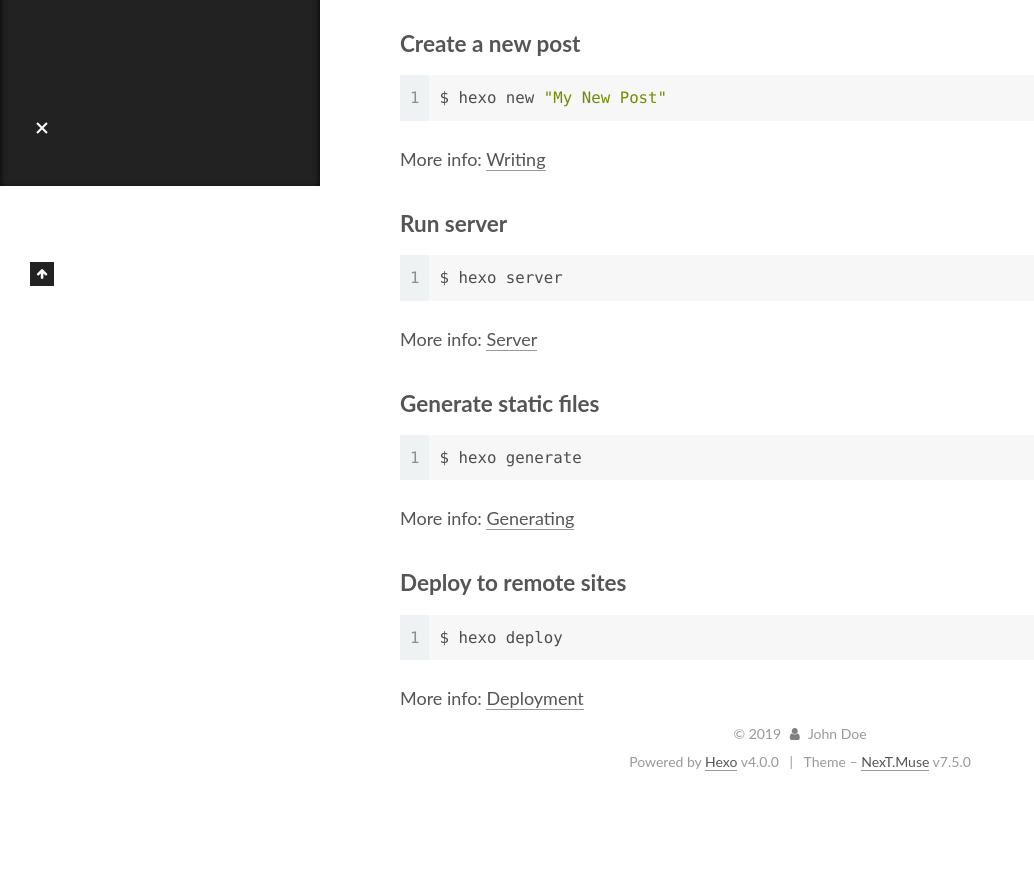
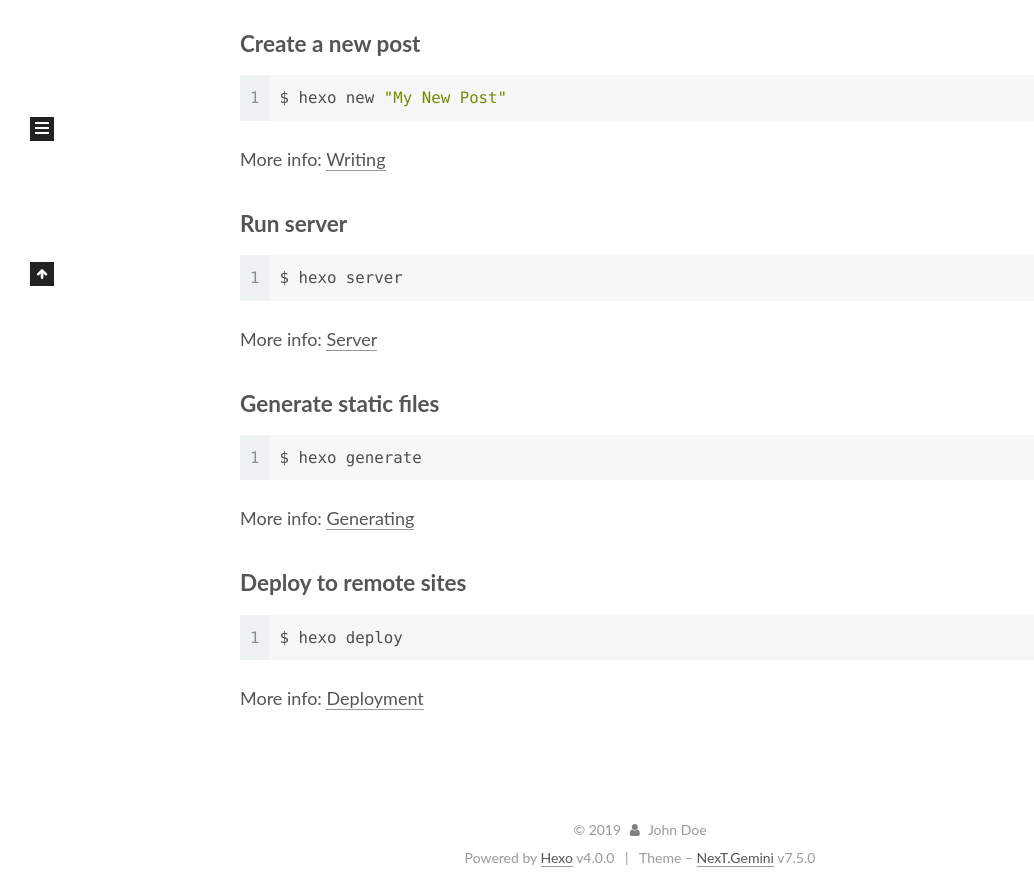
Before and after one commit to stech2333/stech2333.github.io, a plain HTML site: page 2019/11/11/hello-world/index.html in a window 1280 px wide. Shown: the part 614-1506 px from the top of the page, without its empty margins (0-1034 px from the left). Before the commit the page ends 1410 px from the top, so only its background shows below. Drawn offline with Linux system fonts and the light colour scheme.

Commit message:
Site updated: 2019-11-11 22:54:06

```diff
--- a/2019/11/11/hello-world/index.html
+++ b/2019/11/11/hello-world/index.html
@@ -21,7 +21,7 @@
   var NexT = window.NexT || {};
   var CONFIG = {
     root: '/',
-    scheme: 'Muse',
+    scheme: 'Gemini',
     version: '7.5.0',
     exturl: false,
     sidebar: {"position":"left","display":"post","offset":12,"onmobile":false},
@@ -325,7 +325,7 @@
   <div class="powered-by">Powered by <a href="https://hexo.io/" class="theme-link" rel="noopener" target="_blank">Hexo</a> v4.0.0
   </div>
   <span class="post-meta-divider">|</span>
-  <div class="theme-info">Theme – <a href="https://muse.theme-next.org/" class="theme-link" rel="noopener" target="_blank">NexT.Muse</a> v7.5.0
+  <div class="theme-info">Theme – <a href="https://theme-next.org/" class="theme-link" rel="noopener" target="_blank">NexT.Gemini</a> v7.5.0
   </div>
 
 
@@ -351,7 +351,7 @@
   <script src="/lib/velocity/velocity.min.js"></script>
   <script src="/lib/velocity/velocity.ui.min.js"></script>
 <script src="/js/utils.js"></script><script src="/js/motion.js"></script>
-<script src="/js/schemes/muse.js"></script>
+<script src="/js/schemes/pisces.js"></script>
 <script src="/js/next-boot.js"></script>
 
 
```
Also changed, not shown: archives/2019/11/index.html (+3 -3 lines), archives/2019/index.html (+3 -3 lines), archives/index.html (+3 -3 lines), index.html (+3 -3 lines).
